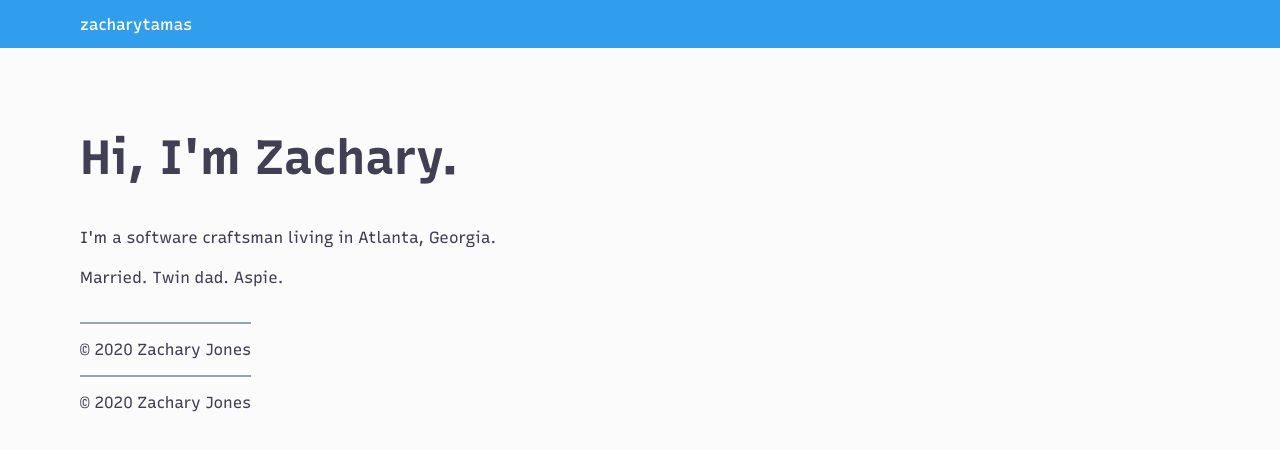
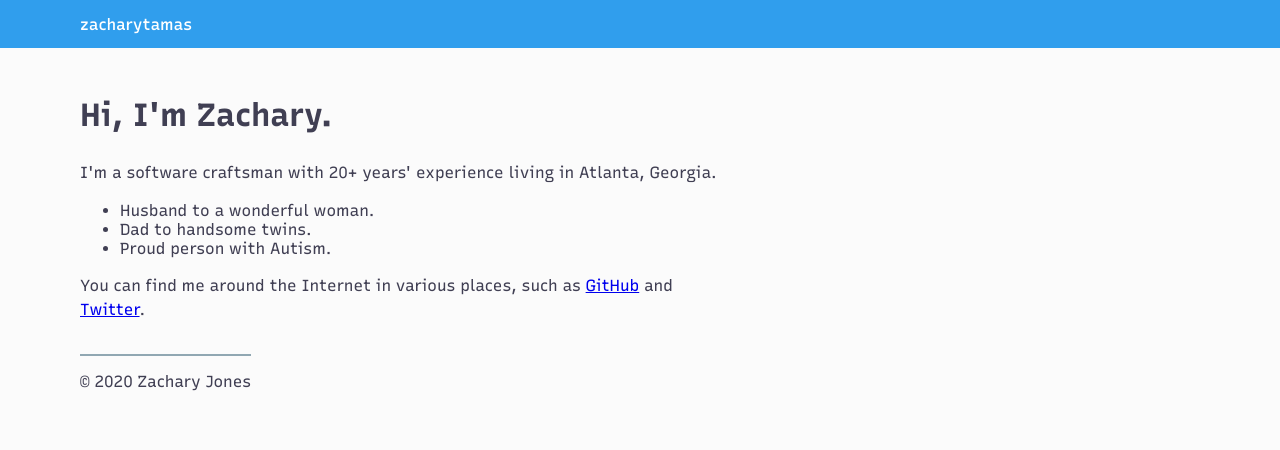
Before and after one commit to zacharytamas/hub, a Next.js app: page / in a window 1280 px wide. Shown: the top 450 px of the page. Built offline with nearby package versions, Linux system fonts and the light colour scheme.

Commit message:
Update About me blurb on front page
Also, define this in an MDX file. This is my first time using MDX, so this is primarily an experiment.

```diff
--- /dev/null
+++ b/src/content/about.mdx
@@ -0,0 +1,7 @@
+I'm a software craftsman with 20+ years' experience living in Atlanta,&nbsp;Georgia.
+
+- Husband to a wonderful woman.
+- Dad to handsome twins.
+- Proud person with Autism.
+
+You can find me around the Internet in various places, such as [GitHub](https://github.com/zacharytamas) and [Twitter](https://twitter.com/zacharytamas).
--- a/src/pages/index.tsx
+++ b/src/pages/index.tsx
@@ -1,15 +1,16 @@
 import React from 'react';
 
 import {BaseLayout} from '../components/layouts';
-import SiteFooter from '../components/SiteFooter';
+import {H1} from '../components/typography';
+
+import About from '../content/about.mdx';
 
 const Home = () => (
   <BaseLayout>
-    <div style={{marginTop: '5rem'}}>
-      <h1 style={{fontSize: '3rem'}}>Hi, I'm Zachary.</h1>
-      <p>I'm a software craftsman living in Atlanta, Georgia.</p>
-      <p>Married. Twin dad. Aspie.</p>
-      <SiteFooter />
+    <div style={{marginTop: '3rem'}}>
+      <H1>Hi, I'm Zachary.</H1>
+
+      <About />
     </div>
   </BaseLayout>
 );
```
